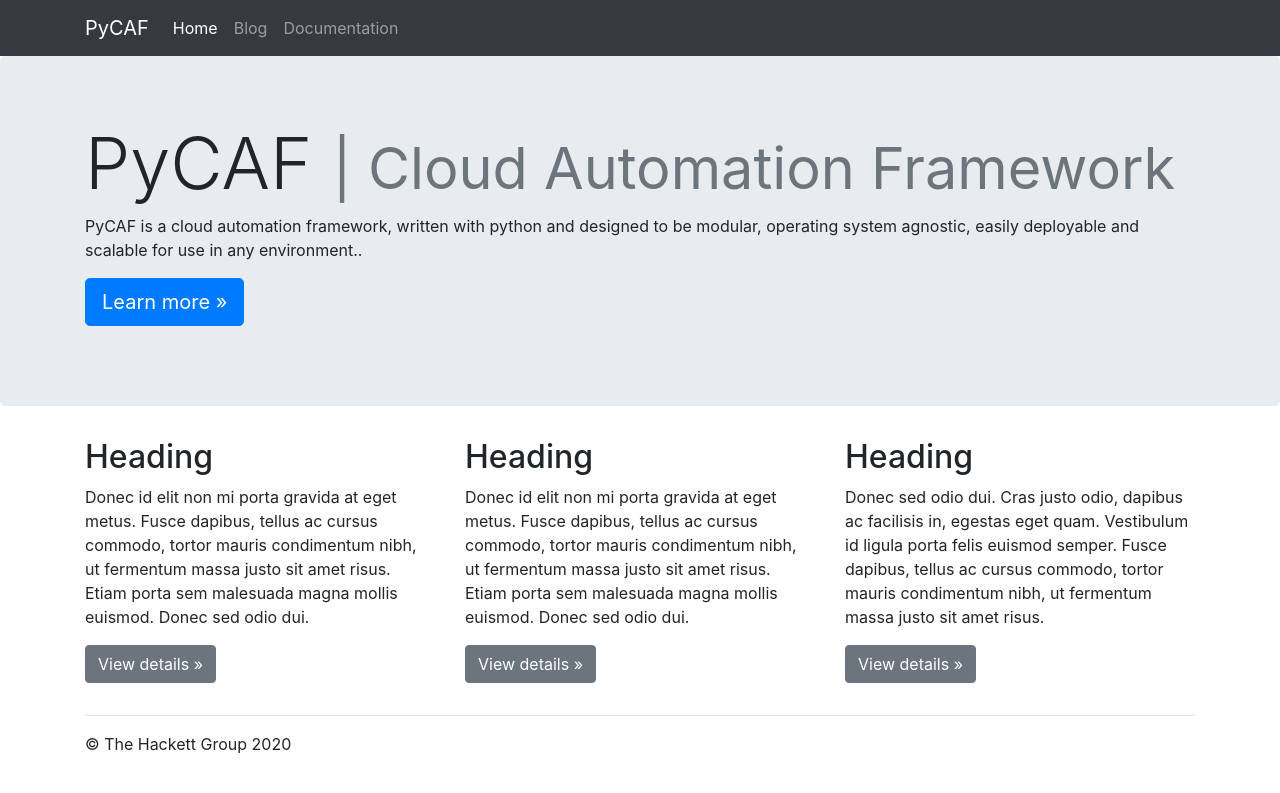
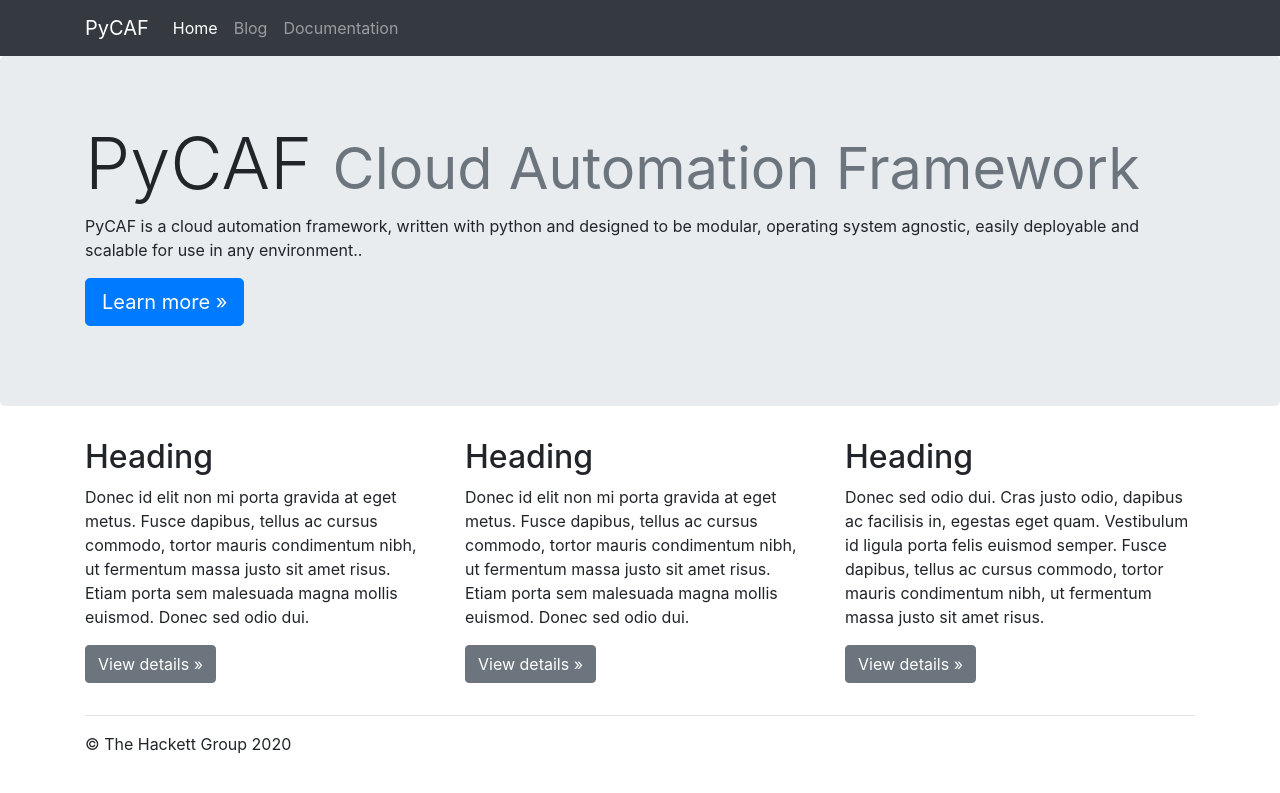
Before and after one commit to thehackettgroup/thehackettgroup.github.io, a Jekyll site: the page built from index.html, in a window 1280 px wide. Shown: the top 793 px of the page. Built offline with Jekyll 4.4.1, drawn with Linux system fonts in a browser that asks for light colours; nearby versions of some CDN libraries; library files that are not in the unit come from our copies.

Commit message:
update index.html styling

```diff
--- a/index.html
+++ b/index.html
@@ -8,9 +8,10 @@
     <!-- Main jumbotron for a primary marketing message or call to action -->
     <div class="jumbotron">
       <div class="container">
-        <h2 class="display-3">PyCAF
-          <small class="text-muted"> | Cloud Automation Framework</small>
-        </h2>
+        <h3 class="display-3">
+          PyCAF
+          <small class="text-muted"> Cloud Automation Framework</small>
+        </h3>
         <p>PyCAF is a cloud automation framework, written with python and designed to be modular, operating system agnostic, easily deployable and scalable for use in any environment..</p>
         <p><a class="btn btn-primary btn-lg" href="#" role="button">Learn more &raquo;</a></p>
       </div>
```
